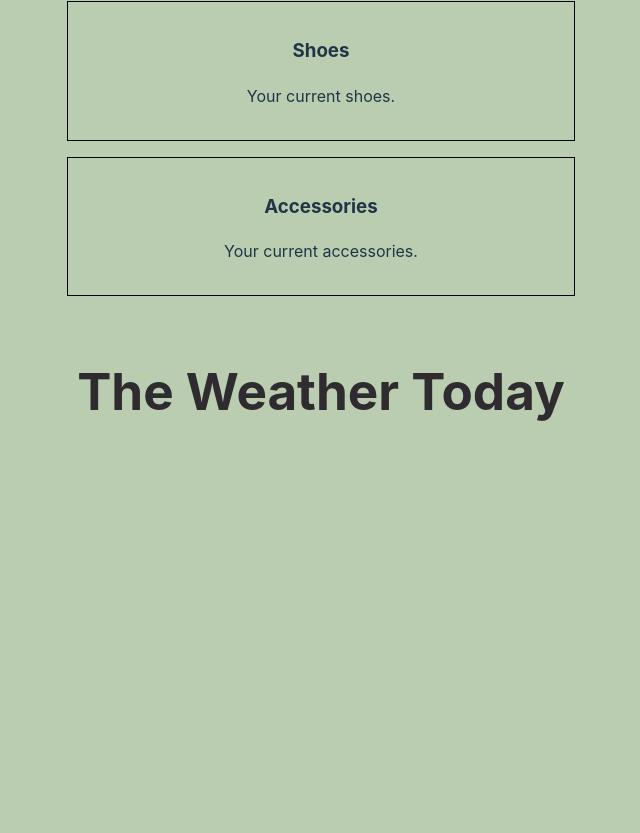
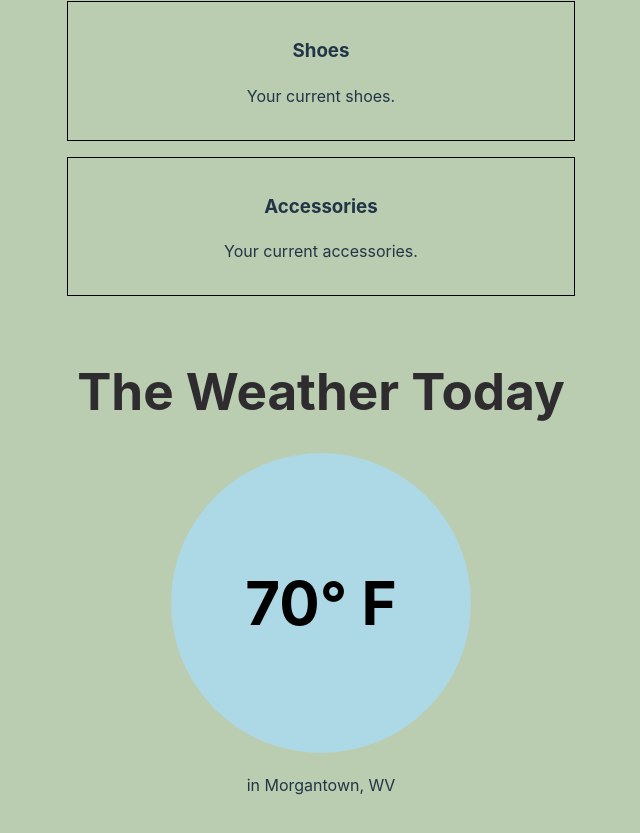
Before and after one commit to WVU-CS330-2024-08-Group02/ClimaCloset, a React (Vite) app: page /#/ in a window 1280 px wide. Shown: the part 620-1453 px from the top of the page, without its empty margins (319-959 px from the left). Before the commit the page ends 1105 px from the top, so only its background shows below. Built offline with nearby package versions, Linux system fonts and the light colour scheme.

Commit message:
insert weather circle on the home page

```diff
--- a/src/pages/Home.jsx
+++ b/src/pages/Home.jsx
@@ -2,6 +2,21 @@ import { useState } from "react"
 import { Shelf } from "../components/Shelf"
 
 export function Home()  {
+
+    const circleStyle = {
+        width: '300px',         // Circle width
+        height: '300px',        // Circle height
+        backgroundColor: 'lightblue', // Circle color
+        borderRadius: '50%',     // Makes it a circle
+        margin: '20px auto',      // Centers the circle
+        display: 'flex',         // Enables flexbox
+        alignItems: 'center',    // Vertically centers the text
+        justifyContent: 'center', // Horizontally centers the text
+        color: 'black',          // Text color
+        fontWeight: 'bold',      // Text weight
+        fontSize: '60px',        // Increase font size here
+    };
+
     return (
         <>
         <div>
@@ -10,6 +25,10 @@ export function Home()  {
         </div>
         <div>
             <h1>The Weather Today</h1>
+            <div style={circleStyle}>
+                <span>70&deg; F</span>
+            </div>
+            <p>in Morgantown, WV</p>
         </div>
         </>
     )
```
